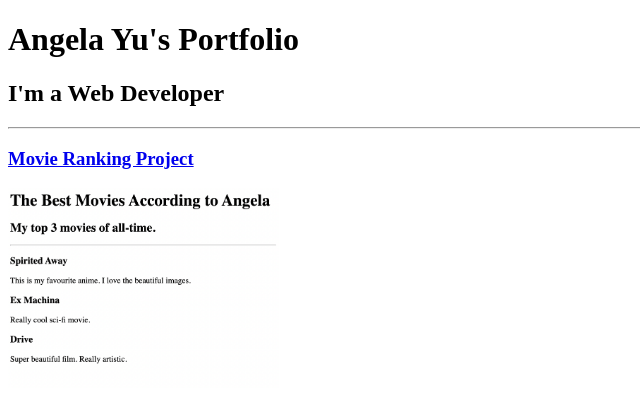
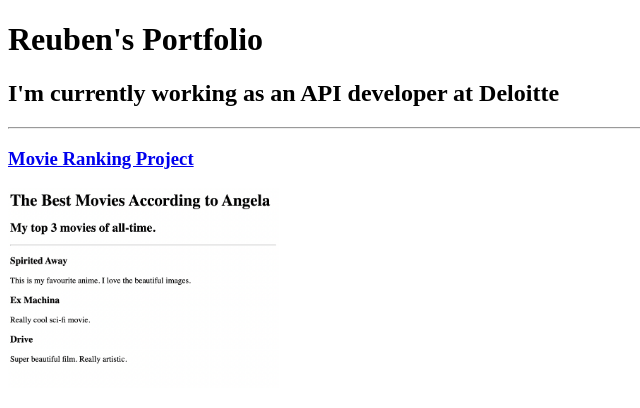
Before and after one commit to mithrandir-gandalf/portfolio, a plain HTML site: page index.html in a window 1280 px wide. Shown: the top 408 px of the page, without its empty margins (0-640 px from the left). Drawn offline with Linux system fonts and the light colour scheme.

Commit message:
Update index.html

```diff
--- a/index.html
+++ b/index.html
@@ -3,12 +3,12 @@
 
 <head>
   <meta charset="UTF-8">
-  <title>Angela's Portfolio</title>
+  <title>Reuben's Portfolio</title>
 </head>
 
 <body>
-  <h1>Angela Yu's Portfolio</h1>
-  <h2>I'm a Web Developer</h2>
+  <h1>Reuben's Portfolio</h1>
+  <h2>I'm currently working as an API developer at Deloitte</h2>
   <hr />
   <h3><a href="./public/movie-ranking.html">Movie Ranking Project</a></h3>
   <img src="./assets/images/movie-ranking.png" height="200" alt="movie ranking project preview"/>
```
